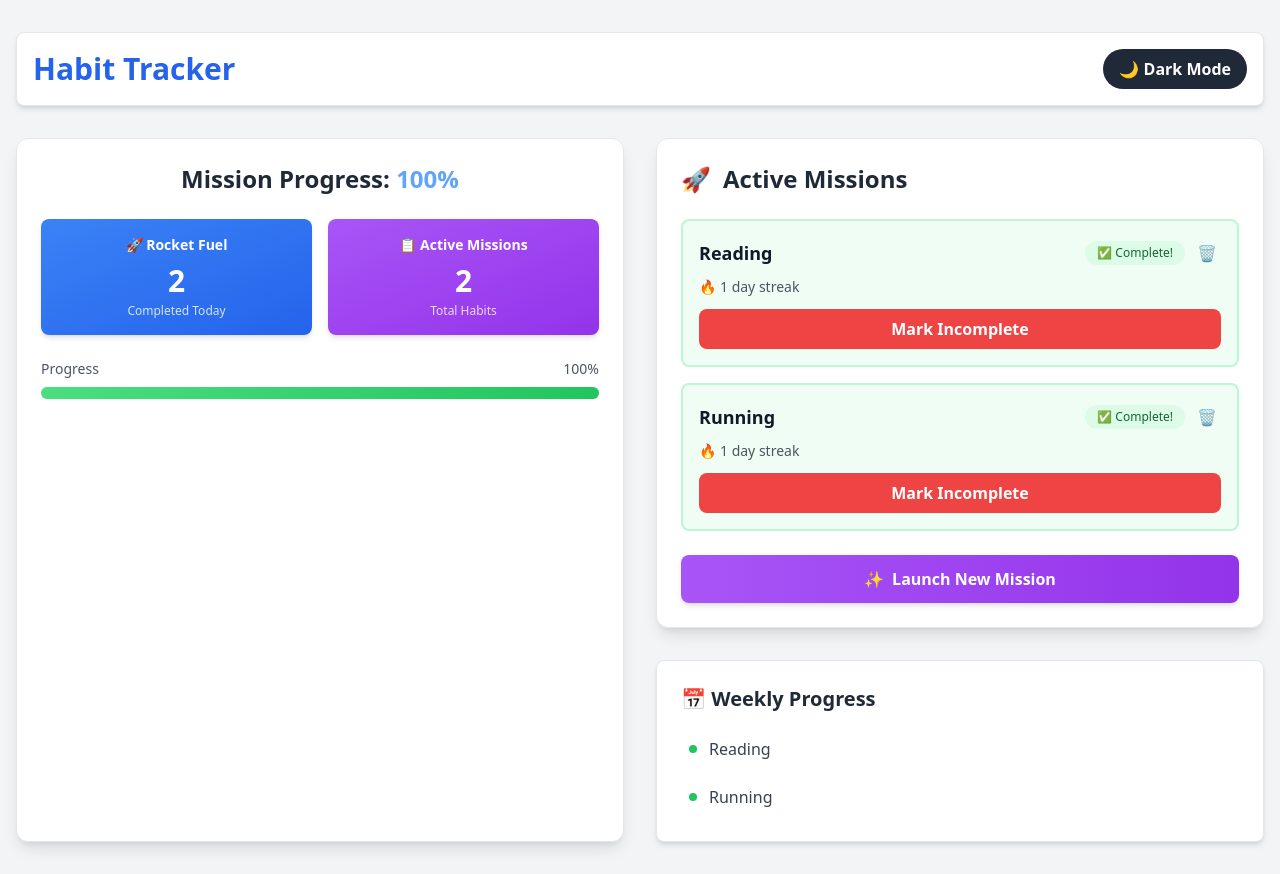
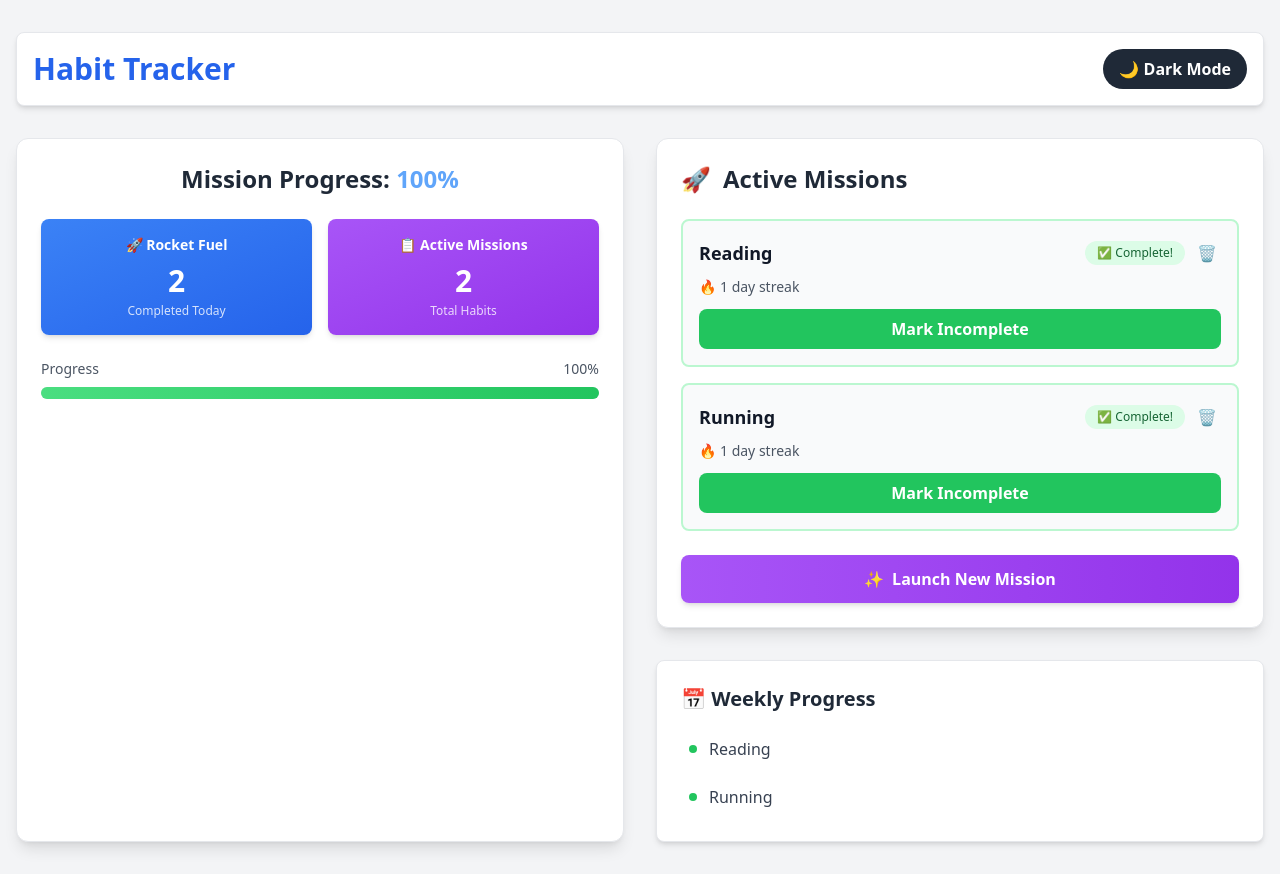
Before and after one commit to pritamroy23/habit-tracker, a React (Create React App) app: page / in a window 1280 px wide. Built offline with nearby package versions, Linux system fonts and the light colour scheme.

Commit message:
darkmode updated

```diff
--- a/src/components/ActiveMissions.js
+++ b/src/components/ActiveMissions.js
@@ -23,8 +23,8 @@ const ActiveMissions = ({ habits, toggleHabit, addNewHabit, deleteHabit, darkMod
                         key={habit.id}
                         className={`p-4 rounded-lg border-2 transition-all duration-300 ${
                             habit.completed
-                                ? (darkMode ? 'bg-green-900 border-green-700' : 'bg-green-50 border-green-200')
-                                : (darkMode ? 'bg-gray-700 border-gray-600' : 'bg-gray-50 border-gray-200')
+                                ? (darkMode ? 'bg-gray-700 border-green-600' : 'bg-gray-50 border-green-200')
+                                : (darkMode ? 'bg-gray-700 border-green-600' : 'bg-gray-50 border-green-200')
                         } ${darkMode ? 'text-white' : 'text-gray-900'}`}
                     >
 
@@ -46,8 +46,8 @@ const ActiveMissions = ({ habits, toggleHabit, addNewHabit, deleteHabit, darkMod
                                     onClick={() => deleteHabit(habit.id)}
                                     className={`p-1 rounded transition-colors duration-200 ${
                                         darkMode
-                                            ? 'text-red-400 hover:text-red-300 hover:bg-red-900'
-                                            : 'text-red-500 hover:text-red-700 hover:bg-red-100'
+                                            ? 'text-gray-400 hover:text-gray-300 hover:bg-gray-900'
+                                            : 'text-gray-500 hover:text-gray-700 hover:bg-gray-100'
                                     }`}
                                     title="Delete habit"
                                 >
@@ -69,7 +69,7 @@ const ActiveMissions = ({ habits, toggleHabit, addNewHabit, deleteHabit, darkMod
                             onClick={() => toggleHabit(habit.id)}
                             className={`w-full py-2 px-4 rounded-lg font-semibold transition-all duration-300 ${
                                 habit.completed
-                                    ? 'bg-red-500 hover:bg-red-600 text-white'
+                                    ? 'bg-green-500 hover:bg-green-600 text-white'
                                     : 'bg-blue-500 hover:bg-blue-600 text-white'
                             }`}
                         >
```
